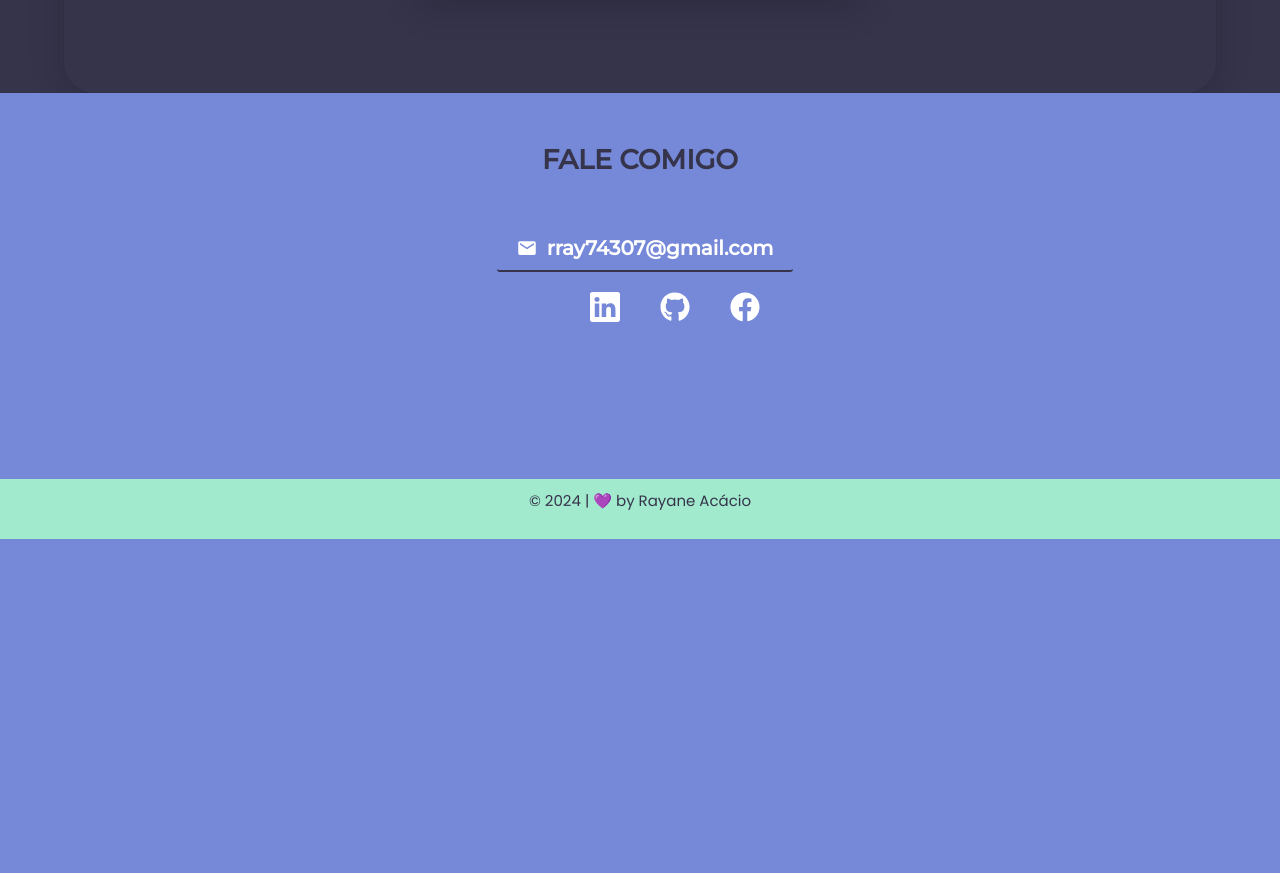
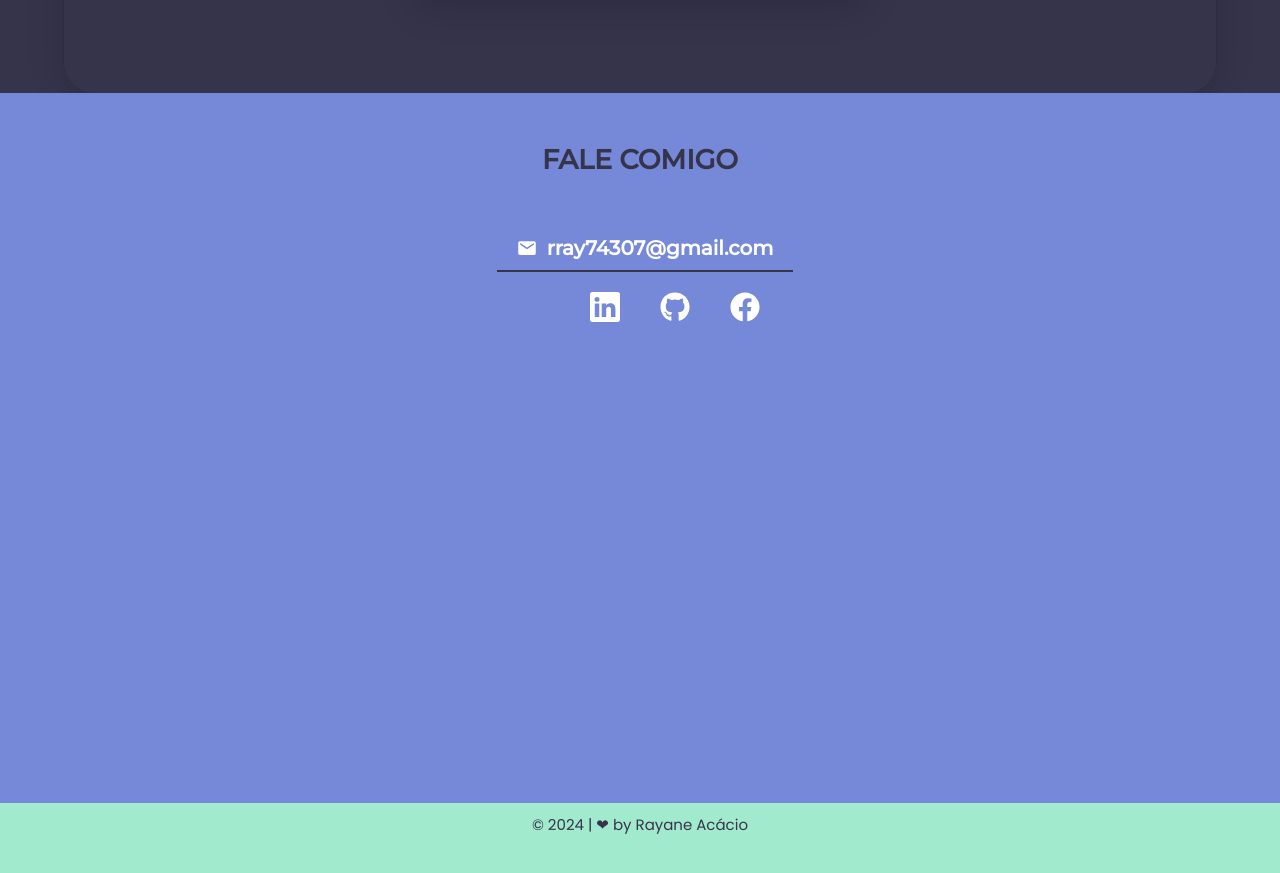
Before and after one commit to rayaneacacio/meu-portfolio, a React (Vite) app: page / in a window 1280 px wide. Shown: the part 2107-2980 px from the top of the page. Built offline with nearby package versions, Linux system fonts and the light colour scheme; some icons are missing.

Commit message:
animacoes de contatos

```diff
--- a/src/pages/Home/index.jsx
+++ b/src/pages/Home/index.jsx
@@ -7,6 +7,7 @@ import { FaReact } from "react-icons/fa";
 import { FaNode } from "react-icons/fa";
 import { SiStyledcomponents } from "react-icons/si";
 import { IoMdMail } from "react-icons/io";
+import { FaHeart } from "react-icons/fa6";
 
 import minha_foto from "../../assets/eu.png";
 import imgZer01Modas from "../../assets/zer01modas.jpeg";
@@ -53,11 +54,22 @@ export function Home() {
     Array.from(document.querySelectorAll("main > div")).map(div => {
         if(window.scrollY >= div.offsetTop-400 && div.className != "home") {
           Array.from(div.children).map(children => {
+
             if(children.className != "blank") {
-              children.style.animation = "visible 1s forwards";
+              if(children != document.querySelector("footer")) {
+                children.style.animation = "visible 1s forwards";
+              }
             }
+          });
 
-          });
+          if(div.className == "contato") {
+            document.querySelector(".borderEmail").style.animation = "toRigth 2s forwards";
+
+            const divRedesSociais = div.querySelector(".divRedesSociais");
+            divRedesSociais.style.animation = "contatosAnimation 0.5s forwards";
+            divRedesSociais.style.animationDelay = "1s";
+          }
+
         }
     });
   });
@@ -150,9 +162,12 @@ export function Home() {
 
           <div>
             <h2>FALE COMIGO</h2>
-            <button> <a href="mailto:rray74307@gmail.com"> <IoMdMail /> rray74307@gmail.com</a> </button>
+            <button>
+              <a href="mailto:rray74307@gmail.com"> <IoMdMail /> rray74307@gmail.com</a>
+              <div className="borderEmail" style={{ height: "2px", background: "#36344b" }}></div>
+            </button>
 
-            <div style={{ display: "flex", gap: "4rem" }}>
+            <div className="divRedesSociais" style={{ display: "flex", gap: "4rem", opacity: "0" }}>
               <a href="https://www.instagram.com/rayaneakkacio/" target="_blank"> <FaSquareInstagram size={ 30 } /> </a>
               <a href="https://www.linkedin.com/in/rayane-ac%C3%A1cio-274092252/" target="_blank"> <BsLinkedin size={ 30 } /> </a>
               <a href="https://github.com/rayaneacacio" target="_blank"> <FaGithub size={ 30 } /> </a>
@@ -161,7 +176,7 @@ export function Home() {
           </div>
 
           <footer>
-            © 2024 | 💜 by Rayane Acácio
+            © 2024 | ❤ by Rayane Acácio
           </footer>
         </div>
       </Main>
--- a/src/pages/Home/style.js
+++ b/src/pages/Home/style.js
@@ -75,7 +75,7 @@ export const Container = styled.div`
     font-size: 1.5rem;
     width: 100%;
     height: 5rem;
-    padding: 1rem 2rem 5rem;
+    padding: 1rem 2rem 8rem;
   }
 
   .blank {
@@ -192,7 +192,6 @@ export const Main = styled.main`
 
   .sobre_mim {
     color: ${({ theme }) => theme.COLORS.PINK_200};
-    /* font-size: 1.8rem; */
     text-align: justify;
     width: 100%;
     margin-bottom: 3rem;
@@ -258,8 +257,13 @@ export const Main = styled.main`
     background-color: ${({ theme }) => theme.COLORS.BLUE};
     color: ${({ theme }) => theme.COLORS.BACKGROUND_2};
     width: 100%;
+    height: 80vh;
     position: relative;
     text-align: center;
+    display: flex;
+    flex-direction: column;
+    align-items: center;
+    justify-content: space-between;
 
     > :first-child {
       background-color: ${({ theme }) => theme.COLORS.BLUE};
@@ -275,14 +279,14 @@ export const Main = styled.main`
       flex-direction: column;
       align-items: center;
       gap: 2rem;
-      padding-bottom: 15rem;
+      opacity: 0;
     }
 
     button {
       background: none;
       font-size: 2rem;
       border: none;
-      border-bottom: 2px solid ${({ theme }) => theme.COLORS.BACKGROUND_2};
+      padding: 0;
 
       a {
         color: ${({ theme }) => theme.COLORS.WHITE};
@@ -290,6 +294,7 @@ export const Main = styled.main`
         align-items: center;
         justify-content: center;
         gap: 1rem;
+        padding: 1rem 2rem;
       }
     }
 
--- a/src/styles/global.js
+++ b/src/styles/global.js
@@ -78,6 +78,28 @@ export default createGlobalStyle`
     }
   }
 
+  @keyframes toRigth {
+    from {
+      opacity: 0;
+      width: 0;
+    }
+    to {
+      opacity: 1;
+      width: 100%;
+    }
+  }
+
+  @keyframes contatosAnimation {
+    from {
+      opacity: 0;
+      transform: translateY(-1rem);
+    }
+    to {
+      opacity: 1;
+      transform: translateY(0);
+    }
+  }
+
   @media(min-width: 1000px) {
     body {
       background: ${({ theme }) => theme.COLORS.BACKGROUND_2};
```
